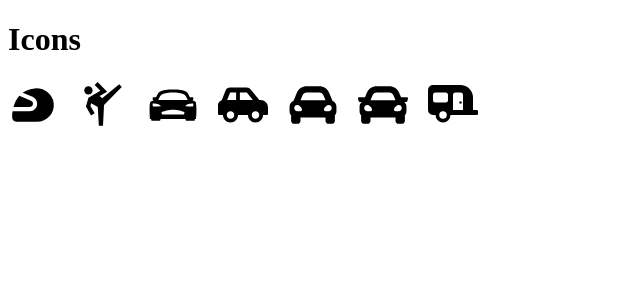
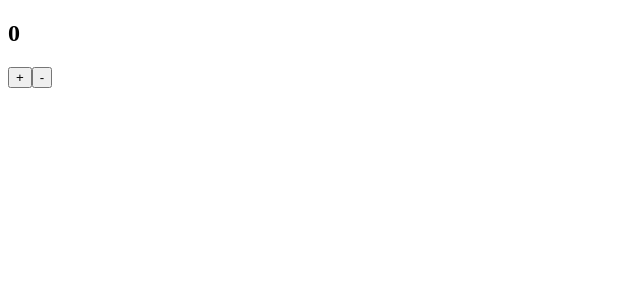
Before and after one commit to hammadhttps/react_practice, a React (Vite) app in the folder my_app-3/: page / in a window 1280 px wide. Shown: the top 300 px of the page, without its empty margins (0-640 px from the left). Built offline with nearby package versions, Linux system fonts and the light colour scheme.

Commit message:
feat: implement upstate and hooks in app component

```diff
--- a/my_app-3/src/App.jsx
+++ b/my_app-3/src/App.jsx
@@ -7,24 +7,39 @@ import Cond_rendering from './components/Cond_rendering';
 import Cond_rend_2 from './components/Cond_rend_2';
 import Greetings_and_Weather from './components/Greetings_and_Weather';
 import Icons_ from './components/icons_';
+import {useState} from  "react";
+
 const App = () => {
+  const [counter,setCount]=useState(0);
+  //const [name,setName]=UseState("");
+  const increment=()=>setCount(counter+1);
+  const decrement = () => setCount(counter > 0 ? counter - 1 : 0);
   return (
-    //<Greet />
-   // <User_product />
-  /* <Props_case
-    img="https://picsum.photos/200/300"
-    alt="Random Image"
-    name="John Doe"
-    age={30}
-    isLoggedIn={() => "Yes, user is logged in"}
-    products={['Laptop', 'Smartphone', 'Tablet']}
-  ></Props_case>*/
 
-  //<Prop_case_2 name="John Doe" fatherName="Doe Kittfisher" GrandFather="Fisher" Child="Ali DOe" ></Prop_case_2>
-  //<Cond_rendering />
-  //<Cond_rend_2 />
- // <Greetings_and_Weather Weather="Sunny" Name="Ali" illness="False" temp="25C" cond="Raining"></Greetings_and_Weather>
-   <Icons_></Icons_>
+
+//     //<Greet />
+//    // <User_product />
+//   /* <Props_case
+//     img="https://picsum.photos/200/300"
+//     alt="Random Image"
+//     name="John Doe"
+//     age={30}
+//     isLoggedIn={() => "Yes, user is logged in"}
+//     products={['Laptop', 'Smartphone', 'Tablet']}
+//   ></Props_case>*/
+
+//   //<Prop_case_2 name="John Doe" fatherName="Doe Kittfisher" GrandFather="Fisher" Child="Ali DOe" ></Prop_case_2>
+//   //<Cond_rendering />
+//   //<Cond_rend_2 />
+//  // <Greetings_and_Weather Weather="Sunny" Name="Ali" illness="False" temp="25C" cond="Raining"></Greetings_and_Weather>
+//    <Icons_></Icons_>
+
+     <section>
+      <h1>{counter}</h1>
+      <button onClick={increment}>+</button>
+      <button onClick={decrement}>-</button>
+     </section>
+
 )};
 
 export default App;
```
